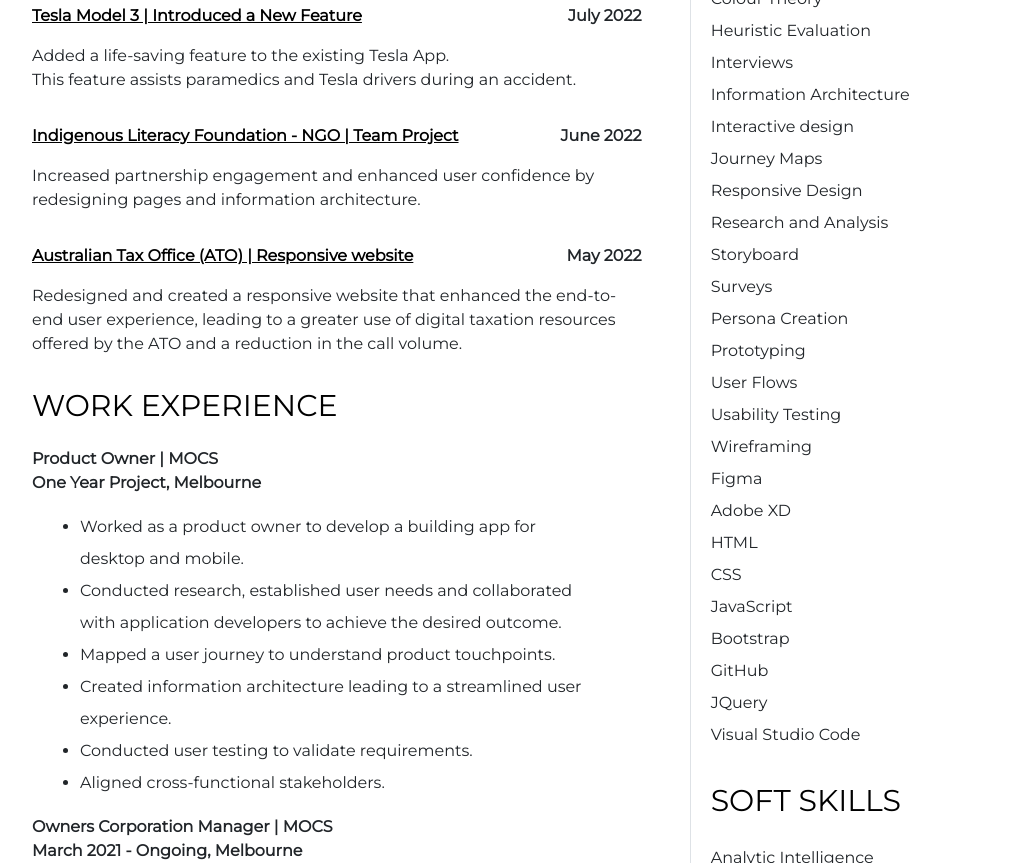
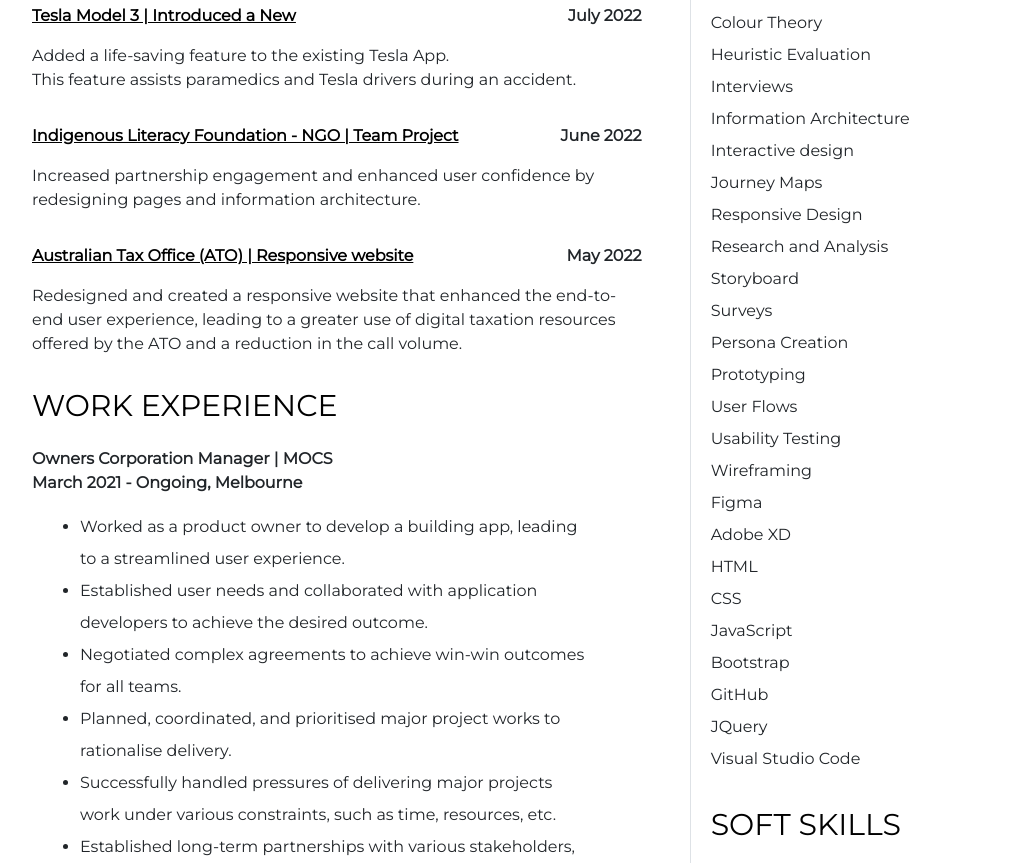
Before and after one commit to ChaksD/ChakshuDalujaPortfolio, a plain HTML site: page resume.html in a window 1280 px wide. Shown: the part 508-1371 px from the top of the page, without its empty margins (118-1145 px from the left). Drawn offline with nearby package versions, Linux system fonts and the light colour scheme.

Commit message:
Downloadable resume

```diff
--- a/resume.html
+++ b/resume.html
@@ -55,7 +55,7 @@
                         </div>
                         <div class="row">
                             <div class="col-9">
-                                <p class="fw-bold" ><a href="work/tesla.html" style="color: #000 !important">Tesla Model 3 | Introduced a New Feature</a></p>
+                                <p class="fw-bold" ><a href="work/tesla.html" style="color: #000 !important">Tesla Model 3 | Introduced a New</a></p>
                             </div>
                             <div class="col-3">
                                 <p class="text-end fw-bold">July 2022</p>
@@ -93,19 +93,7 @@
                         <div class="row mt-3 mb-3">
                             <h2 class="resume-heading">WORK EXPERIENCE</h2>
                         </div>
-                        <div class="row">
-                            <p class="fw-bold" >Product Owner | MOCS <br />One Year Project, Melbourne</p>
-                        </div>
-                        <div class="row px-5">
-                            <ul class="lh-lg">
-                                <li>Worked as a product owner to develop a building app for desktop and mobile.</li>
-                                <li>Conducted research, established user needs and collaborated with application developers to achieve the desired outcome.</li>
-                                <li>Mapped a user journey to understand product touchpoints.</li>
-                                <li>Created information architecture leading to a streamlined user experience.</li>
-                                <li>Conducted user testing to validate requirements.</li>
-                                <li>Aligned cross-functional stakeholders.</li>
-                            </ul>
-                        </div>
+
                         <div class="row">
                             <p class="fw-bold" >Owners Corporation Manager | MOCS <br />March 2021 - Ongoing, Melbourne</p>
                         </div>
@@ -152,7 +140,8 @@
                         <div class="row">
                             <p>Phone  (+61) 433 271 212 <br />
                             Email <a style="color: #000 !important" href="mailto:dalujachakshu@gmail.com">dalujachakshu@gmail.com</a><br />
-                            Linkedln <a style="color: #000 !important" href="https://www.linkedin.com/in/chakshudaluja/">Chakshu Daluja</a></p>
+                            Linkedln <a style="color: #000 !important" href="https://www.linkedin.com/in/chakshudaluja/">Chakshu Daluja</a><br />
+                            <a style="color: #9D1616 !important; font-weight: 600" href="assets/Chakshu Daluja Resume.pdf" target="_blank" alt="Download My Resume">Download my resume</a></p>
                         </div>
 
                         <div class="row mt-3 mb-3">
```
Also changed, not shown: 1 other file.
